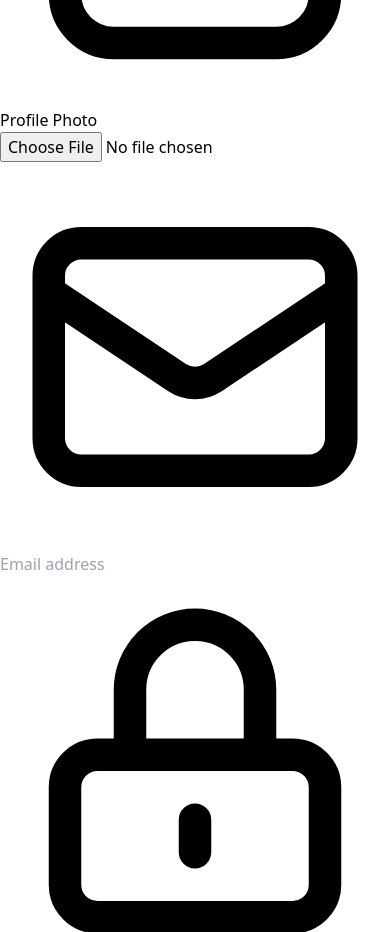
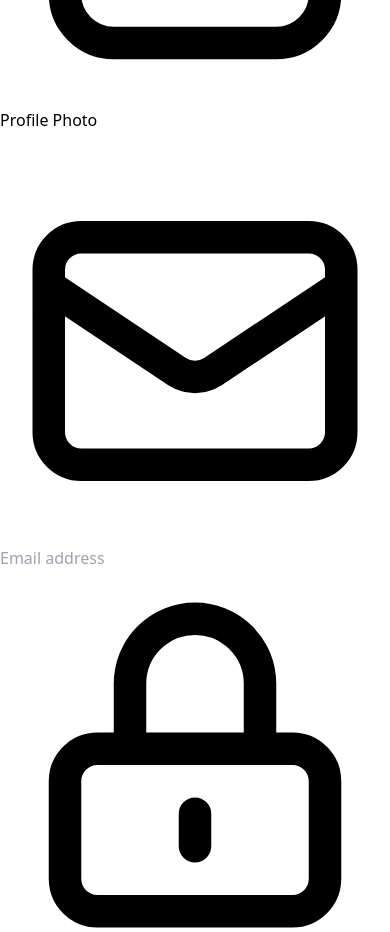
Before and after one commit to asefibrahim/chefs-of-flavour-client, a React (Vite) app: page /signup in a window 390 px wide. Shown: the part 880-1812 px from the top of the page. Built offline with nearby package versions, Linux system fonts and the light colour scheme; no server answers.

Commit message:
Authentication of email and password

```diff
--- a/src/Pages/LoginPage/Login.jsx
+++ b/src/Pages/LoginPage/Login.jsx
@@ -1,7 +1,39 @@
-import React from 'react';
+import React, { useContext, useState } from 'react';
 import { FaGithub } from 'react-icons/fa';
 import { Link } from 'react-router-dom';
+import { AuthContext } from '../../Providers/AuthProvider';
 const Login = () => {
+    const { signIn } = useContext(AuthContext)
+    const [error, setError] = useState('')
+    const [success, setSuccess] = useState('')
+    const handleSubmit = (e) => {
+        e.preventDefault()
+        setError('')
+        const form = e.target
+
+
+        const email = form.email.value
+        const password = form.password.value
+
+
+
+        signIn(email, password)
+            .then(result => {
+                const NewUser = result.user
+                console.log(NewUser);
+                setSuccess('You Have Successfully Logged in')
+                form.reset()
+            })
+            .catch(error => {
+                setError(error.message)
+            })
+
+
+
+    }
+
+
+
     return (
         <div>
 
@@ -52,10 +84,12 @@ const Login = () => {
 
                             <span class="w-1/5 border-b dark:border-gray-400 lg:w-1/4"></span>
                         </div>
+                        <form onSubmit={handleSubmit}>
+
 
                             <div class="mt-4">
                                 <label class="block mb-2 text-sm font-medium text-gray-200 dark:text-gray-200" for="LoggingEmailAddress">Email Address</label>
-                            <input id="LoggingEmailAddress" class="block w-full px-4 py-2 text-gray-700 bg-white border rounded-lg dark:bg-gray-800 dark:text-gray-300 dark:border-gray-600 focus:border-blue-400 focus:ring-opacity-40 dark:focus:border-blue-300 focus:outline-none focus:ring focus:ring-blue-300" type="email" />
+                                <input id="LoggingEmailAddress" class="block w-full px-4 py-2 text-gray-700 bg-white border rounded-lg dark:bg-gray-800 dark:text-gray-300 dark:border-gray-600 focus:border-blue-400 focus:ring-opacity-40 dark:focus:border-blue-300 focus:outline-none focus:ring focus:ring-blue-300" type="email" name='email' />
                             </div>
 
                             <div class="mt-4">
@@ -64,14 +98,16 @@ const Login = () => {
                                     <a href="#" class="text-xs text-gray-200 dark:text-gray-300 hover:underline">Forget Password?</a>
                                 </div>
 
-                            <input id="loggingPassword" class="block w-full px-4 py-2 text-gray-700 bg-white border rounded-lg dark:bg-gray-800 dark:text-gray-300 dark:border-gray-600 focus:border-blue-400 focus:ring-opacity-40 dark:focus:border-blue-300 focus:outline-none focus:ring focus:ring-blue-300" type="password" />
+                                <input id="loggingPassword" class="block w-full px-4 py-2 text-gray-700 bg-white border rounded-lg dark:bg-gray-800 dark:text-gray-300 dark:border-gray-600 focus:border-blue-400 focus:ring-opacity-40 dark:focus:border-blue-300 focus:outline-none focus:ring focus:ring-blue-300" type="password" name='password' />
                             </div>
 
                             <div class="mt-6">
-                            <button class="w-full px-6 py-3 text-sm font-medium tracking-wide text-white capitalize transition-colors duration-300 transform bg-purple-800 rounded-lg hover:bg-slate-800 focus:outline-none focus:ring focus:ring-gray-300 focus:ring-opacity-50">
+                                <button type='submit' class="w-full px-6 py-3 text-sm font-medium tracking-wide text-white capitalize transition-colors duration-300 transform bg-purple-800 rounded-lg hover:bg-slate-800 focus:outline-none focus:ring focus:ring-gray-300 focus:ring-opacity-50">
                                     Login In
                                 </button>
                             </div>
+
+                        </form>
 
                         <div class="flex items-center justify-between mt-4">
                             <span class="w-1/5 border-b dark:border-gray-600 md:w-1/4"></span>
@@ -80,6 +116,9 @@ const Login = () => {
 
                             <span class="w-1/5 border-b dark:border-gray-600 md:w-1/4"></span>
                         </div>
+
+                        <p className='text-red-500 text-lg font-semibold pt-3 text-center'>{error}</p>
+                        <p className='text-green-400 text-lg font-semibold pt-3 text-center' >{success}</p>
 
 
 
--- a/src/Pages/LoginPage/Signup.jsx
+++ b/src/Pages/LoginPage/Signup.jsx
@@ -1,7 +1,44 @@
-import React from 'react';
+import React, { useContext, useState } from 'react';
 import { FaGithub } from 'react-icons/fa';
 import { Link } from 'react-router-dom';
+import { AuthContext } from '../../Providers/AuthProvider';
 const SignUp = () => {
+    const [error, setError] = useState('')
+    const [success, setSuccess] = useState('')
+    const { createUser } = useContext(AuthContext)
+    const handleSubmit = (e) => {
+        e.preventDefault()
+        setError('')
+        const form = e.target
+        const name = form.name.value
+        const imageUrl = form.image.value
+        const email = form.email.value
+        const password = form.password.value
+        const confirm = form.confirm.value
+
+        if (password !== confirm) {
+            setError('Password Did not Match')
+        }
+        if (password.length < 6) {
+            setError('Password Should Be At Least Six Characters long')
+        }
+
+        createUser(email, password)
+            .then(result => {
+                const NewUser = result.user
+                console.log(NewUser);
+                setSuccess('Account Has Been Created Successfully')
+                form.reset()
+            })
+            .catch(error => {
+                setError(error.message)
+            })
+
+
+
+    }
+
+
     return (
         <div>
 
@@ -17,7 +54,7 @@ const SignUp = () => {
 
                     <section class=" dark:bg-gray-900">
                         <div class=" flex items-center justify-center px-10">
-                            <form class=" ">
+                            <form onSubmit={handleSubmit}>
 
 
                                 <div class="flex items-center justify-center text-5xl font-bold text-gray-200 mt-6 mb-20">
@@ -31,7 +68,10 @@ const SignUp = () => {
                                         </svg>
                                     </span>
 
-                                    <input type="text" class="block w-96 md:w-[500px] py-3 text-gray-700 bg-white border rounded-lg px-11 dark:bg-gray-900 dark:text-gray-300 dark:border-gray-600 focus:border-blue-400 dark:focus:border-blue-300 focus:ring-blue-300 focus:outline-none focus:ring focus:ring-opacity-40" placeholder="Username" />
+                                    <input type="text" class="block w-96 md:w-[500px] py-3 text-gray-700 bg-white border rounded-lg px-11 dark:bg-gray-900 dark:text-gray-300 dark:border-gray-600 focus:border-blue-400 dark:focus:border-blue-300 focus:ring-blue-300 focus:outline-none focus:ring focus:ring-opacity-40"
+                                        placeholder="Username"
+
+                                        name='name' required />
                                 </div>
 
                                 <label for="dropzone-file" class="flex items-center px-3 py-3 mx-auto mt-6 text-center bg-white border-2 border-dashed rounded-lg cursor-pointer dark:border-gray-600 dark:bg-gray-900">
@@ -41,7 +81,7 @@ const SignUp = () => {
 
                                     <h2 class="mx-3 text-gray-400">Profile Photo</h2>
 
-                                    <input id="dropzone-file" type="file" class="hidden" />
+                                    <input className='bg-slate-100 rounded border border-purple-400' type="text" name='image' />
                                 </label>
 
                                 <div class="relative flex items-center mt-6">
@@ -51,7 +91,7 @@ const SignUp = () => {
                                         </svg>
                                     </span>
 
-                                    <input type="email" class="block w-full py-3 text-gray-700 bg-white border rounded-lg px-11 dark:bg-gray-900 dark:text-gray-300 dark:border-gray-600 focus:border-blue-400 dark:focus:border-blue-300 focus:ring-blue-300 focus:outline-none focus:ring focus:ring-opacity-40" placeholder="Email address" />
+                                    <input type="email" class="block w-full py-3 text-gray-700 bg-white border rounded-lg px-11 dark:bg-gray-900 dark:text-gray-300 dark:border-gray-600 focus:border-blue-400 dark:focus:border-blue-300 focus:ring-blue-300 focus:outline-none focus:ring focus:ring-opacity-40" placeholder="Email address" name='email' required />
                                 </div>
 
                                 <div class="relative flex items-center mt-4">
@@ -61,7 +101,7 @@ const SignUp = () => {
                                         </svg>
                                     </span>
 
-                                    <input type="password" class="block w-full px-10 py-3 text-gray-700 bg-white border rounded-lg dark:bg-gray-900 dark:text-gray-300 dark:border-gray-600 focus:border-blue-400 dark:focus:border-blue-300 focus:ring-blue-300 focus:outline-none focus:ring focus:ring-opacity-40" placeholder="Password" />
+                                    <input type="password" class="block w-full px-10 py-3 text-gray-700 bg-white border rounded-lg dark:bg-gray-900 dark:text-gray-300 dark:border-gray-600 focus:border-blue-400 dark:focus:border-blue-300 focus:ring-blue-300 focus:outline-none focus:ring focus:ring-opacity-40" placeholder="Password" name='password' required />
                                 </div>
 
                                 <div class="relative flex items-center mt-4">
@@ -71,8 +111,10 @@ const SignUp = () => {
                                         </svg>
                                     </span>
 
-                                    <input type="password" class="block w-full px-10 py-3 text-gray-700 bg-white border rounded-lg dark:bg-gray-900 dark:text-gray-300 dark:border-gray-600 focus:border-blue-400 dark:focus:border-blue-300 focus:ring-blue-300 focus:outline-none focus:ring focus:ring-opacity-40" placeholder="Confirm Password" />
+                                    <input type="password" class="block w-full px-10 py-3 text-gray-700 bg-white border rounded-lg dark:bg-gray-900 dark:text-gray-300 dark:border-gray-600 focus:border-blue-400 dark:focus:border-blue-300 focus:ring-blue-300 focus:outline-none focus:ring focus:ring-opacity-40" placeholder="Confirm Password" name='confirm' required />
                                 </div>
+                                <p className='text-red-500 text-lg font-semibold pt-3 text-center'>{error}</p>
+                                <p className='text-green-400 text-lg font-semibold pt-3 text-center' >{success}</p>
 
                                 <div class="mt-10">
                                     <button class="w-full px-6 py-3 text-sm font-medium tracking-wide text-white capitalize transition-colors duration-300 transform bg-purple-800 rounded-lg hover:bg-slate-800 focus:outline-none focus:ring focus:ring-blue-300 focus:ring-opacity-50">
```
Also changed, not shown: src/Shared/Navbar.jsx (+22 -6 lines). Lines whose indentation alone changed are shown as unchanged.
